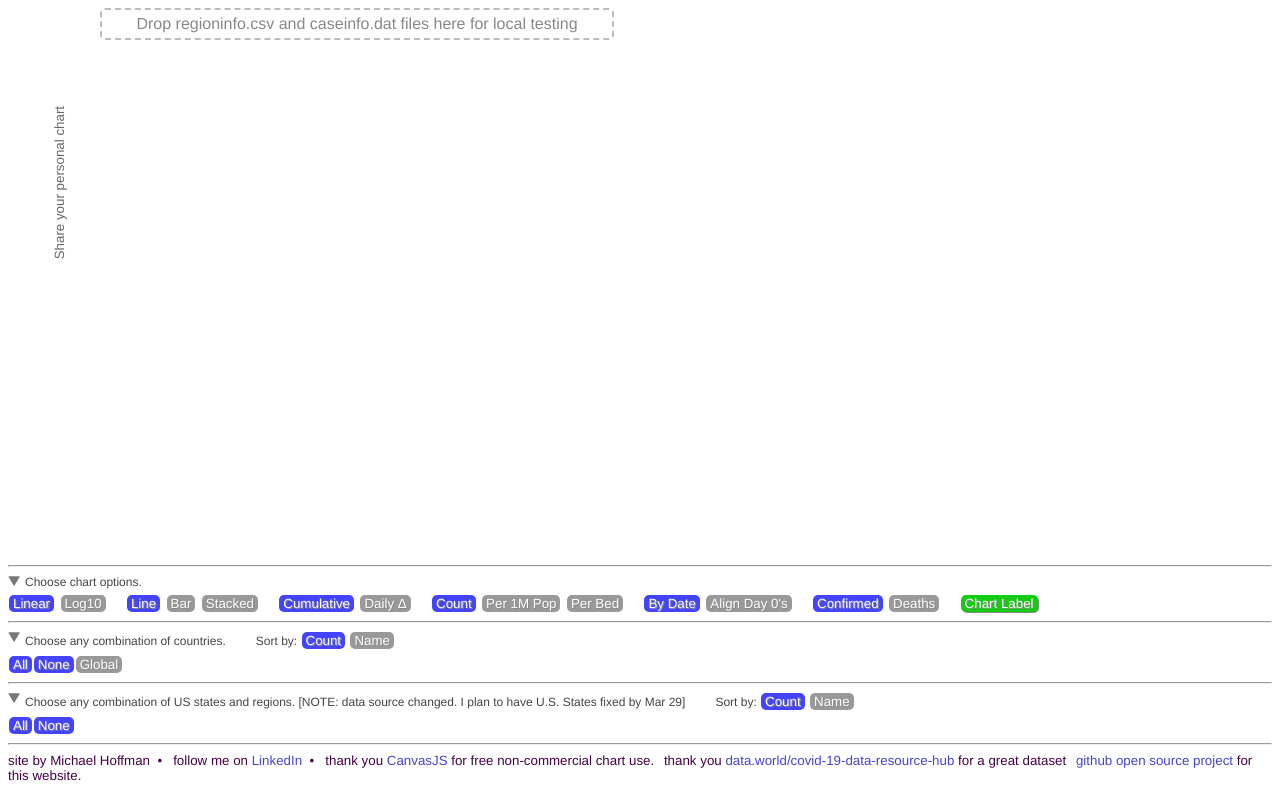
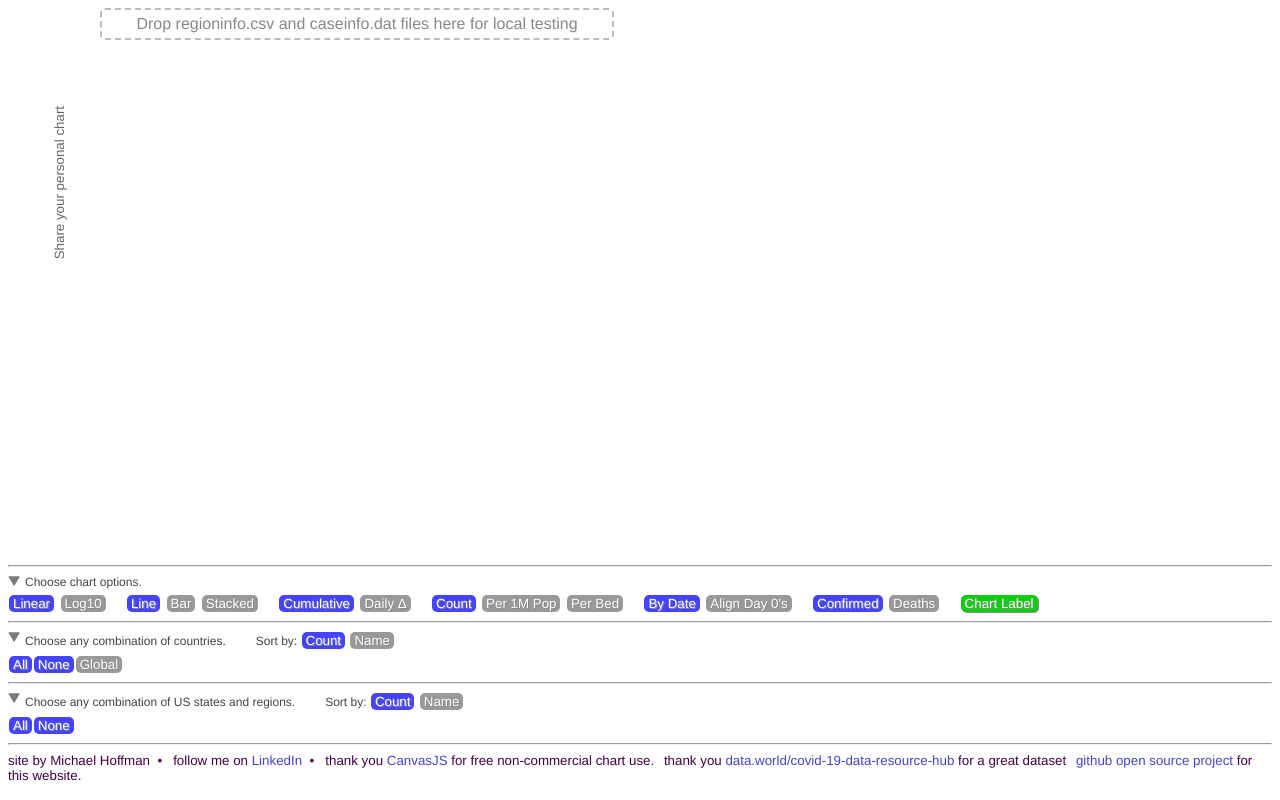
Before and after one commit to m-the-hoff/COVID-19-Statistics-Analyzer, a plain HTML site: page web/index.html in a window 1280 px wide. Drawn offline with nearby package versions, Linux system fonts and the light colour scheme; no server answers.

Commit message:
Removed note about changing dataset and need to get U.S. states working again.

```diff
--- a/web/index.html
+++ b/web/index.html
@@ -78,7 +78,7 @@
 		<span class="buttonBase" id="sortCountryName" onclick="gApp.sortBy('Country','Name');">Name</span></div>
 		<div class="section" id="countryNames"></div>
 	<hr/>
-	<div class="sectionLabel"><span onclick="gApp.toggleSection('stateNames');"><div id="stateNamesArrow" class="downArrow"></div>Choose any combination of US states and regions. [NOTE: data source changed. I plan to have U.S. States fixed by Mar 29]</span><span class="sortBy">Sort by:</span>
+	<div class="sectionLabel"><span onclick="gApp.toggleSection('stateNames');"><div id="stateNamesArrow" class="downArrow"></div>Choose any combination of US states and regions.</span><span class="sortBy">Sort by:</span>
 		<span class="buttonBase buttonSpecial" id="sortStateCount" onclick="gApp.sortBy('State','Count');">Count</span>
 		<span class="buttonBase" id="sortStateName" onclick="gApp.sortBy('State','Name');">Name</span></div>
 		<div class="section" id="stateNames"></div>
```
